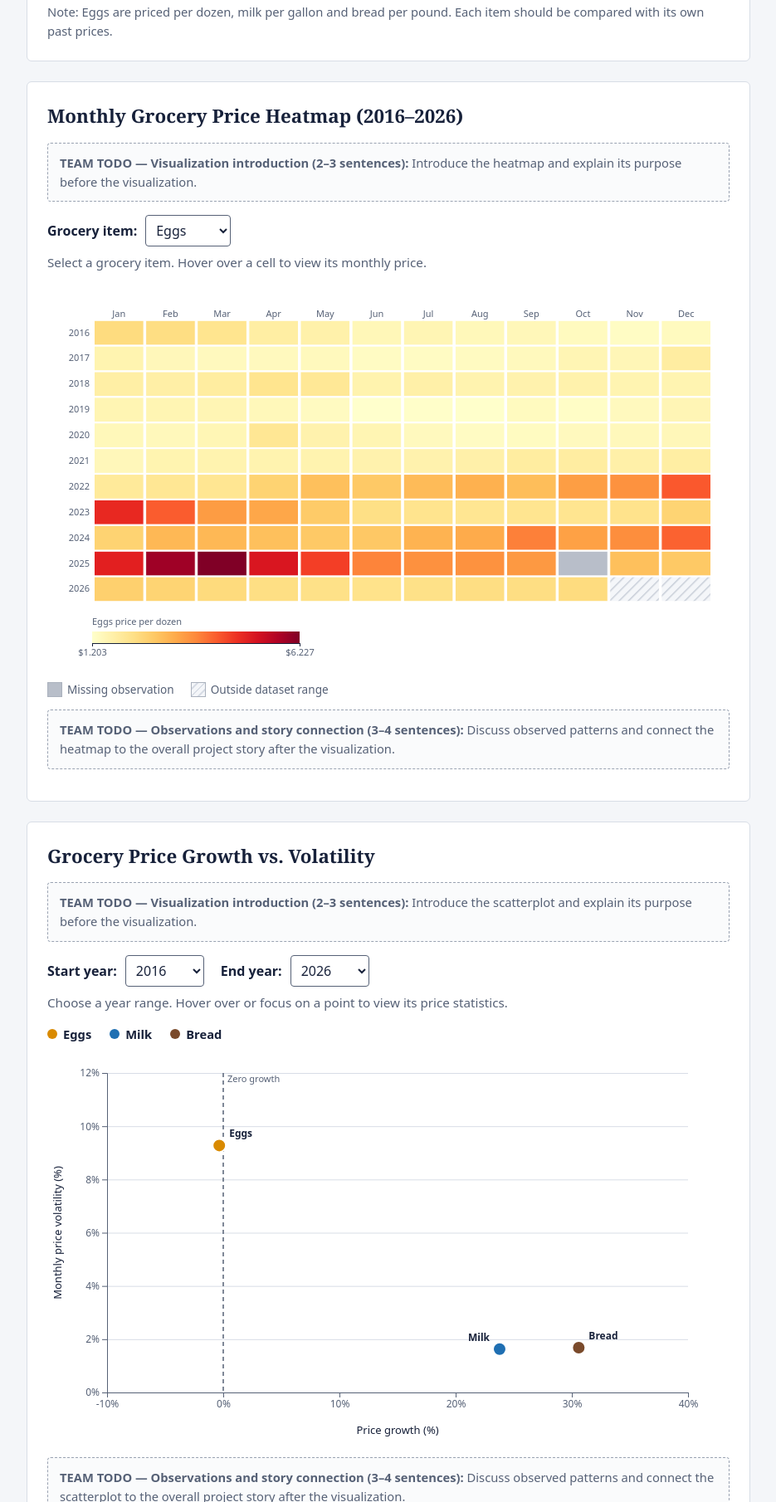
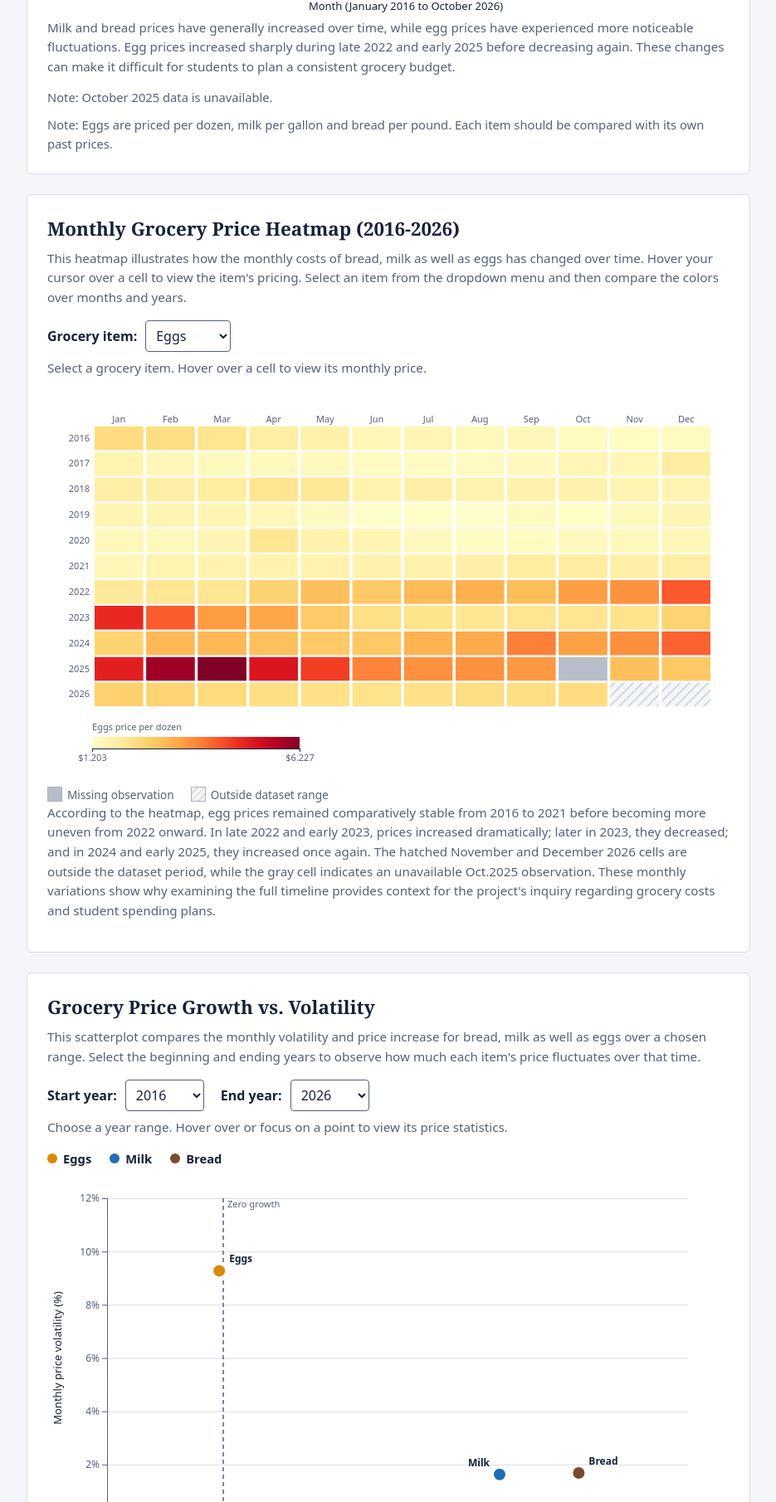
Before and after one commit to japjotsingh18/CSE478-Grocery-Affordability, a plain HTML site: page index.html in a window 1280 px wide. Shown: the part 990-2800 px from the top of the page at 83% size, without its empty margins (172-1107 px from the left). Drawn offline with Linux system fonts and the light colour scheme.

Commit message:
Add narrative for first four grocery visualizations

```diff
--- a/index.html
+++ b/index.html
@@ -25,9 +25,10 @@
   <main>
     <section class="chart-section" aria-labelledby="chart-title">
       <h2 id="chart-title">Grocery Prices in the U.S. (2016–2026)</h2>
-      <p class="chart-help">Select the grocery items you want to see. Hover over the lines to view their prices.</p>
-
-      <!-- The legend and the product checkboxes are the same control. script.js fills it in from the CSV. -->
+    <p class="chart-help">
+      This line chart shows how the prices of eggs, milk and bread have changed between 2016 and 2026. It helps us identify long-term price trends and periods when grocery prices increased or decreased significantly.
+    </p>
+    <p class="chart-help">Select the grocery items you want to see. Hover over the lines to view their prices.</p>
       <fieldset class="legend" id="legend">
         <legend>Legend and product selector</legend>
       </fieldset>
@@ -35,17 +36,18 @@
       <div class="chart-wrap" id="chart">
         <div class="tooltip" id="tooltip" role="status" aria-live="polite" hidden></div>
       </div>
-
+      <p class="chart-help">
+      Milk and bread prices have generally increased over time, while egg prices have experienced more noticeable fluctuations. Egg prices increased sharply during late 2022 and early 2025 before decreasing again. These changes can make it difficult for students to plan a consistent grocery budget.
+    </p>
       <p class="note">Note: October 2025 data is unavailable.</p>
       <p class="note">Note: Eggs are priced per dozen, milk per gallon and bread per pound. Each item should be compared with its own past prices.</p>
     </section>
 
     <section class="heatmap-section" aria-labelledby="heatmap-title">
-      <h2 id="heatmap-title">Monthly Grocery Price Heatmap (2016–2026)</h2>
+      <h2 id="heatmap-title">Monthly Grocery Price Heatmap (2016-2026)</h2>
 
-      <p class="team-todo">
-        <strong>TEAM TODO — Visualization introduction (2–3 sentences):</strong>
-        Introduce the heatmap and explain its purpose before the visualization.
+      <p class="chart-help">
+      This heatmap illustrates how the monthly costs of bread, milk as well as eggs has changed over time. Hover your cursor over a cell to view the item's pricing. Select an item from the dropdown menu and then compare the colors over months and years.
       </p>
 
       <div class="heatmap-controls">
@@ -68,18 +70,15 @@
         <span><span class="key-swatch outside-swatch"></span>Outside dataset range</span>
       </div>
 
-      <p class="team-todo">
-        <strong>TEAM TODO — Observations and story connection (3–4 sentences):</strong>
-        Discuss observed patterns and connect the heatmap to the overall project story after the visualization.
+      <p class="chart-help">
+        According to the heatmap, egg prices remained comparatively stable from 2016 to 2021 before becoming more uneven from 2022 onward. In late 2022 and early 2023, prices increased dramatically; later in 2023, they decreased; and in 2024 and early 2025, they increased once again. The hatched November and December 2026 cells are outside the dataset period, while the gray cell indicates an unavailable Oct.2025 observation. These monthly variations show why examining the full timeline provides context for the project's inquiry regarding grocery costs and student spending plans.
       </p>
     </section>
 
     <section class="scatterplot-section" aria-labelledby="scatterplot-title">
       <h2 id="scatterplot-title">Grocery Price Growth vs. Volatility</h2>
 
-      <p class="team-todo">
-        <strong>TEAM TODO — Visualization introduction (2–3 sentences):</strong>
-        Introduce the scatterplot and explain its purpose before the visualization.
+      <p class="chart-help">This scatterplot compares the monthly volatility and price increase for bread, milk as well as eggs over a chosen range. Select the beginning and ending years to observe how much each item's price fluctuates over that time.
       </p>
 
       <div class="scatterplot-controls" aria-label="Scatterplot year range">
@@ -97,18 +96,16 @@
         <div class="tooltip scatterplot-tooltip" id="scatterplot-tooltip" role="status" aria-live="polite" hidden></div>
       </div>
 
-      <p class="team-todo">
-        <strong>TEAM TODO — Observations and story connection (3–4 sentences):</strong>
-        Discuss observed patterns and connect the scatterplot to the overall project story after the visualization.
+      <p class="chart-help">
+        The chart shows milk and bread with greater price growth and lower volatility than eggs for 2016–2026. Bread has the highest growth, while milk and bread have similar volatility. Eggs show little overall growth but much greater month-month variation. When taken as a whole, the points indicate that these three food products have different price increase and volatility.
       </p>
     </section>
 
     <section class="treemap-section" aria-labelledby="treemap-title">
       <h2 id="treemap-title">Grocery Basket Cost Breakdown</h2>
 
-      <p class="team-todo">
-        <strong>TEAM TODO — Visualization introduction (2–3 sentences):</strong>
-        Introduce the treemap and explain its purpose before the visualization.
+      <p class="chart-help">
+        This treemap visualizes the cost breakdown of an illustrative grocery basket over time. Each rectangle represents a different food item, with the size of the rectangle indicating its proportion of the total basket cost.
       </p>
 
       <div class="treemap-controls">
@@ -132,9 +129,8 @@
         <div class="tooltip treemap-tooltip" id="treemap-tooltip" role="tooltip" hidden></div>
       </div>
 
-      <p class="team-todo">
-        <strong>TEAM TODO — Observations and story connection (3–4 sentences):</strong>
-        Discuss observed patterns and connect the treemap to the overall project story after the visualization.
+      <p class="chart-help">
+      In October 2016, the illustrative basket cost $6.025; by October 2026, it cost $8.282, an increase of about 37%. Milk remained the largest part of the basket in both years, though its share fell from 54.64% to 49.52%. Eggs made up a larger share in 2026, while bread's share stayed close to 22%.
       </p>
     </section>
 
```
